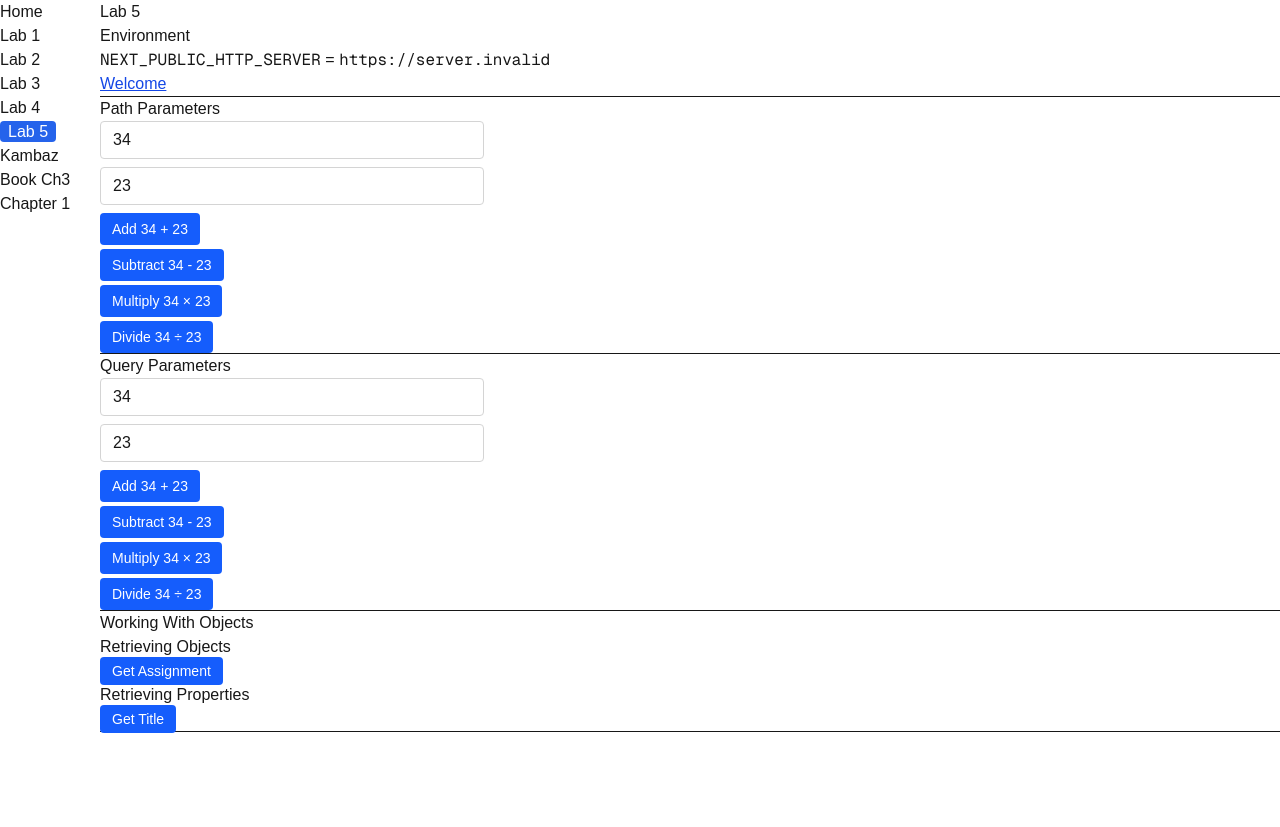
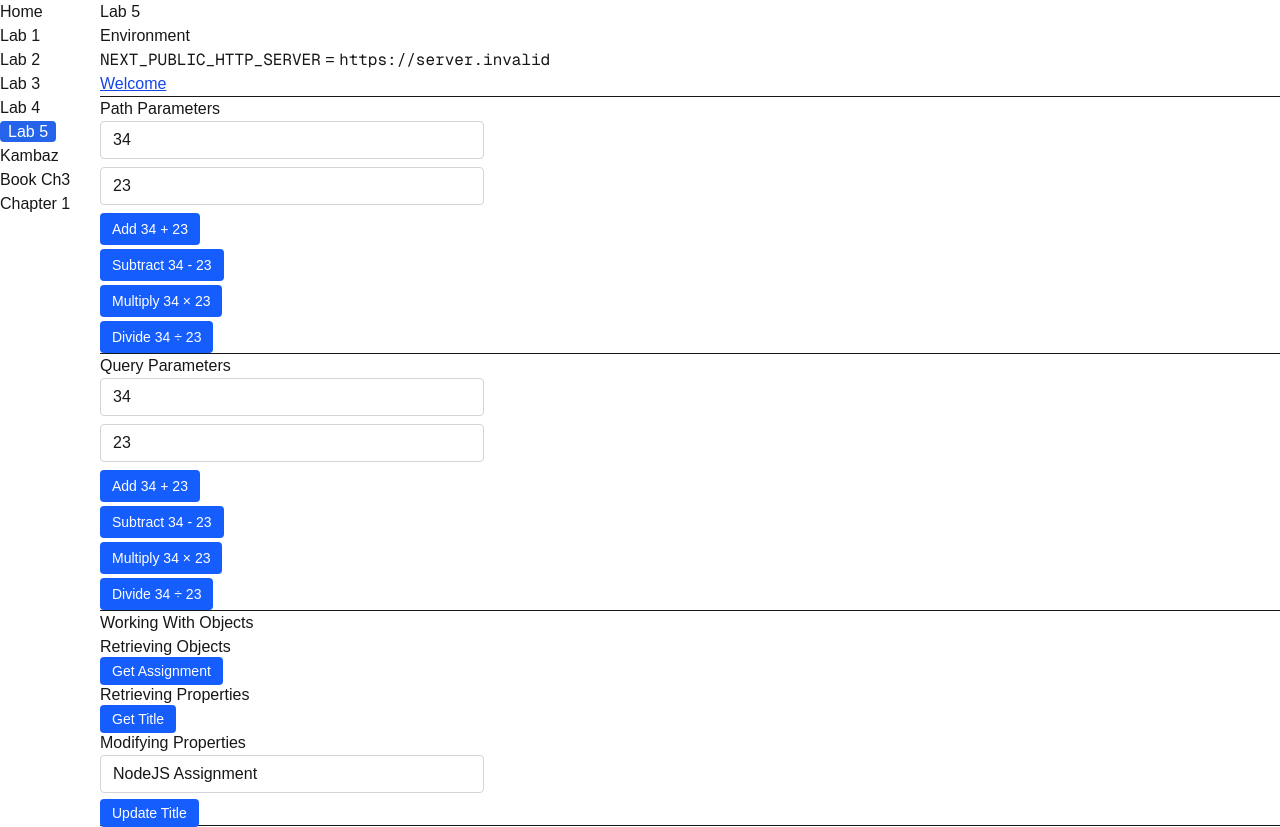
Before and after one commit to rileypk8/webdev-client, a Next.js app: page /labs/lab5 in a window 1280 px wide. Before the commit the page ends 800 px from the top, so only its background shows below. Built offline with nearby package versions, Linux system fonts and the light colour scheme; no server answers.

Commit message:
a5: 5.2.3.3

```diff
--- a/app/labs/lab5/WorkingWithRemoteObjects.tsx
+++ b/app/labs/lab5/WorkingWithRemoteObjects.tsx
@@ -1,6 +1,28 @@
+"use client";
+
+import { useState } from "react";
+
 const HTTP_SERVER = process.env.NEXT_PUBLIC_HTTP_SERVER;
 
+type Assignment = {
+  id: number;
+  title: string;
+  description: string;
+  due: string;
+  completed: boolean;
+  score: number;
+};
+
 export default function WorkingWithRemoteObjects() {
+  const [assignment, setAssignment] = useState<Assignment>({
+    id: 1,
+    title: "NodeJS Assignment",
+    description: "Create a NodeJS server with ExpressJS",
+    due: "2026-10-10",
+    completed: false,
+    score: 0,
+  });
+  const ASSIGNMENT_API_URL = `${HTTP_SERVER}/lab5/assignment`;
   return (
     <div id="wd-working-with-objects">
       <h3>Working With Objects</h3>
@@ -20,6 +42,20 @@ export default function WorkingWithRemoteObjects() {
       >
         Get Title
       </a>
+      <h4>Modifying Properties</h4>
+      <input
+        id="wd-assignment-title"
+        className="mb-2 block w-full max-w-sm rounded border border-neutral-300 px-3 py-1.5"
+        value={assignment.title}
+        onChange={(e) => setAssignment({ ...assignment, title: e.target.value })}
+      />
+      <a
+        id="wd-update-assignment-title"
+        className="rounded bg-blue-600 px-3 py-1.5 text-sm text-white"
+        href={`${ASSIGNMENT_API_URL}/title/${encodeURIComponent(assignment.title)}`}
+      >
+        Update Title
+      </a>
       <hr />
     </div>
   );
```
